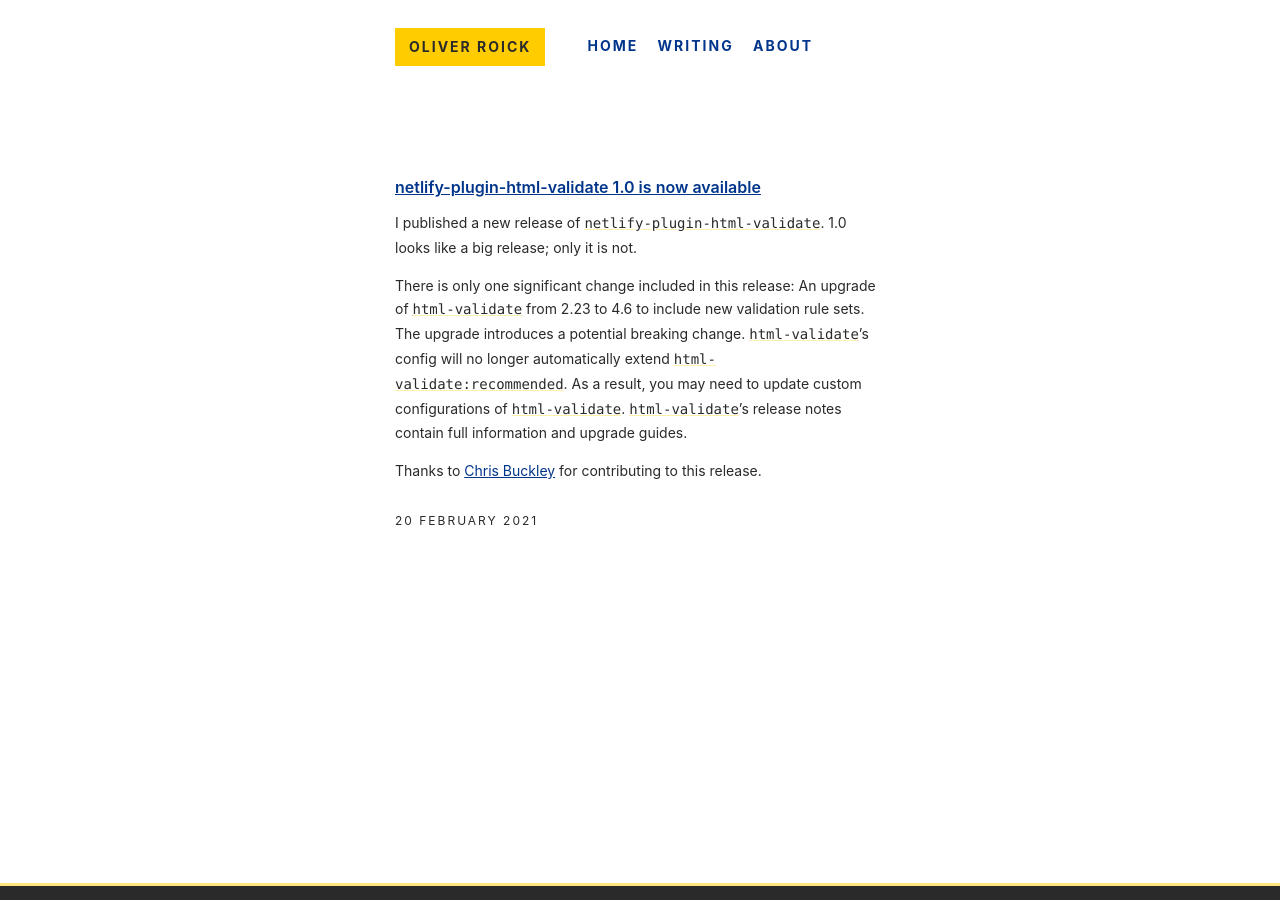
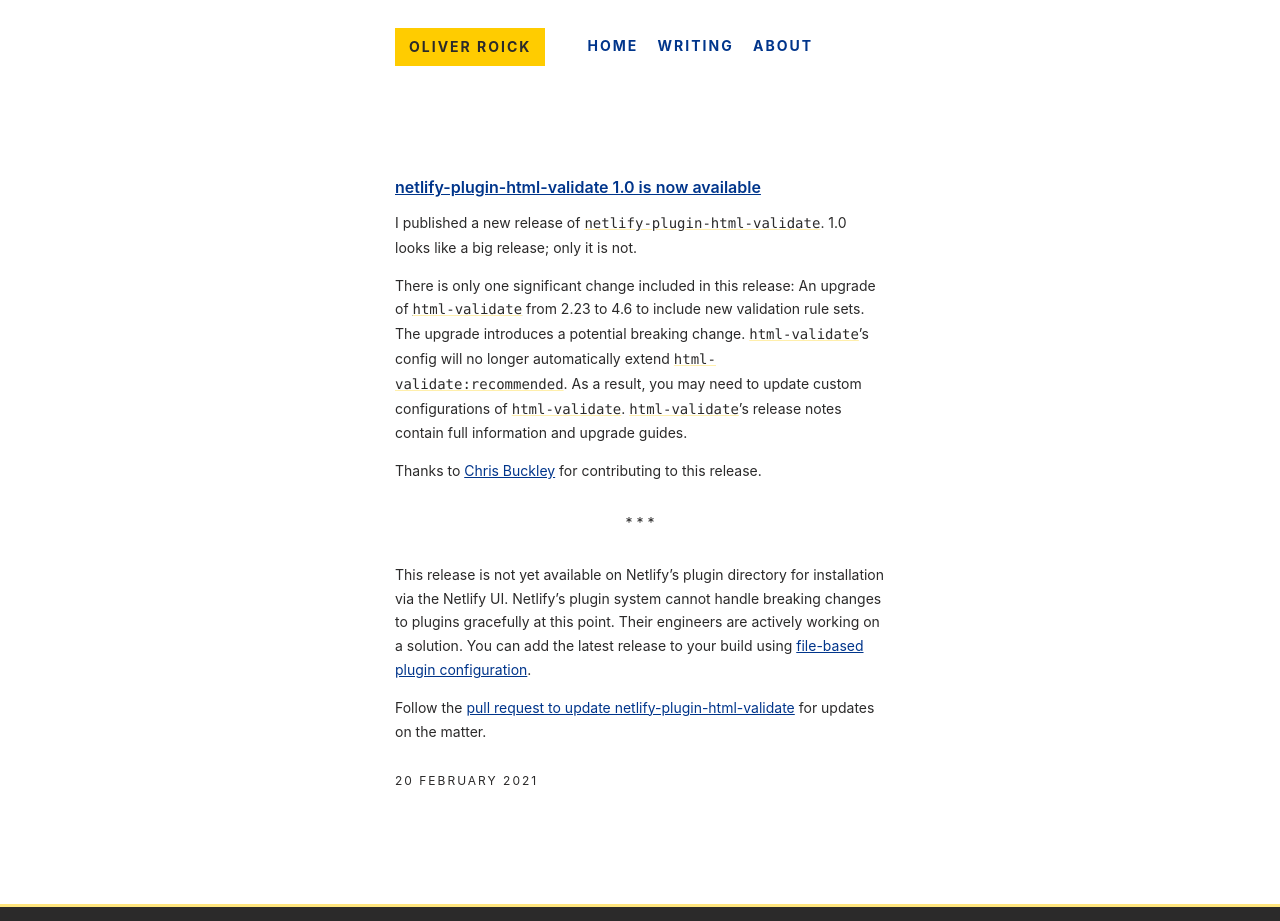
Before and after one commit to oliverroick/oliverroick.net, a Jekyll site: the page built from src/_posts/2021-02-20-netlify-html-validate-10.md, in a window 1280 px wide. Built offline with Jekyll 4.4.1, drawn with Linux system fonts in a browser that asks for light colours; before the commit the page ends 900 px from its top, so only the background shows below that.

Commit message:
blog: Update netlify-plugin-html-validate 1.0

```diff
--- a/src/_posts/2021-02-20-netlify-html-validate-10.md
+++ b/src/_posts/2021-02-20-netlify-html-validate-10.md
@@ -12,3 +12,9 @@
 There is only one significant change included in this release: An upgrade of [`html-validate`](https://html-validate.org/) from 2.23 to 4.6 to include new validation rule sets. The upgrade introduces a potential breaking change. `html-validate`’s config will no longer automatically extend `html-validate:recommended`. As a result, you may need to update custom configurations of `html-validate`. `html-validate`’s release notes contain full information and upgrade guides.
 
 Thanks to [Chris Buckley](https://cmbuckley.co.uk) for contributing to this release.
+
+---
+
+This release is not yet available on Netlify's plugin directory for installation via the Netlify UI. Netlify's plugin system cannot handle breaking changes to plugins gracefully at this point. Their engineers are actively working on a solution. You can add the latest release to your build using [file-based plugin configuration](https://docs.netlify.com/configure-builds/build-plugins/#file-based-installation).
+
+Follow the [pull request to update netlify-plugin-html-validate](https://github.com/netlify/plugins/pull/223) for updates on the matter.
```
